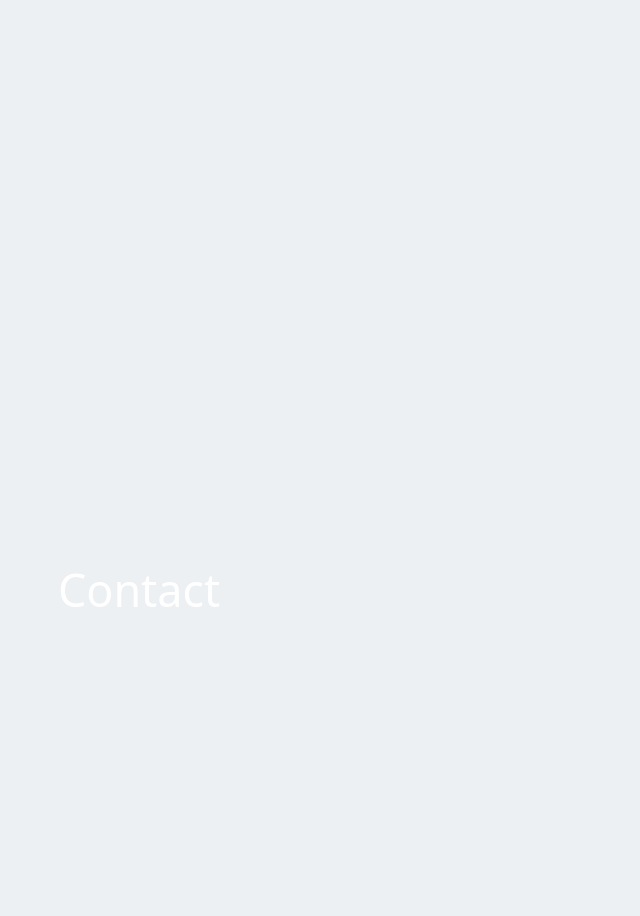
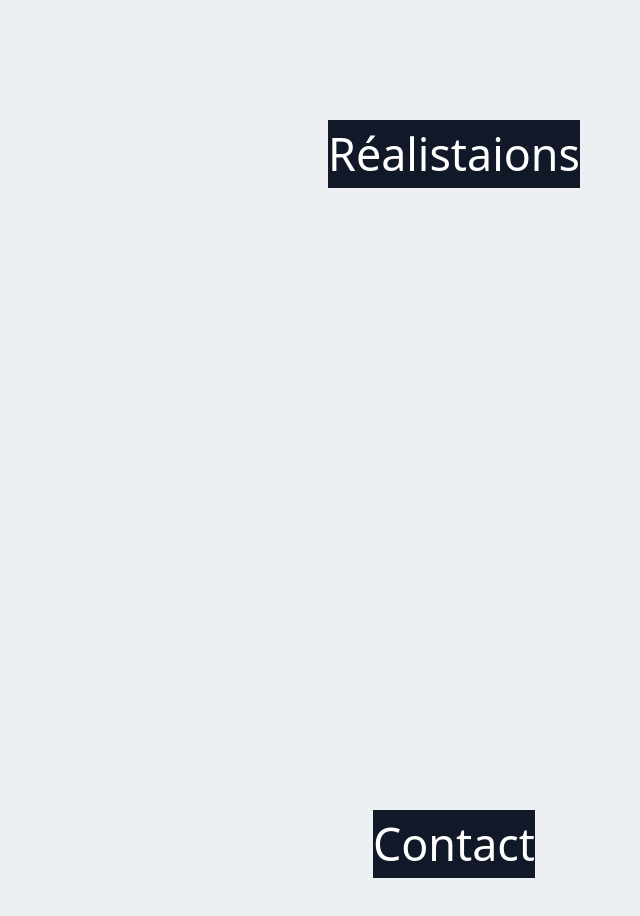
Before and after one commit to jealife/portfolio-react, a React (Create React App) app: page / in a window 1280 px wide. Shown: the part 2420-3336 px from the top of the page, without its empty margins (382-1022 px from the left). Built offline with nearby package versions, Linux system fonts and the light colour scheme; some icons are missing.

Commit message:
Changes to be committed: 	modified:   src/components/contact/Contact.jsx 	modified:   src/components/content/main.css 	modified:   src/components/work/Work.jsx

```diff
--- a/src/components/contact/Contact.jsx
+++ b/src/components/contact/Contact.jsx
@@ -2,7 +2,7 @@ import React from 'react'
 
 export default function Contact() {
   return (
-    <div>
+    <div className='bg-[#111928]'>
         <h1>Contact</h1>
     </div>
   )
--- a/src/components/content/main.css
+++ b/src/components/content/main.css
@@ -37,7 +37,7 @@ aside{
     padding:2rem;
     width: 100%;
     display: grid;
-    /* place-content: center; */
+    place-content: center;
     min-height: 80vh;
     min-height: 80dvh;
 }
--- a/src/components/work/Work.jsx
+++ b/src/components/work/Work.jsx
@@ -2,7 +2,7 @@ import React from 'react'
 
 export default function Work() {
   return (
-    <div>
+    <div className='bg-[#111928]'>
         <h1>Réalistaions</h1>
     </div>
   )
```
